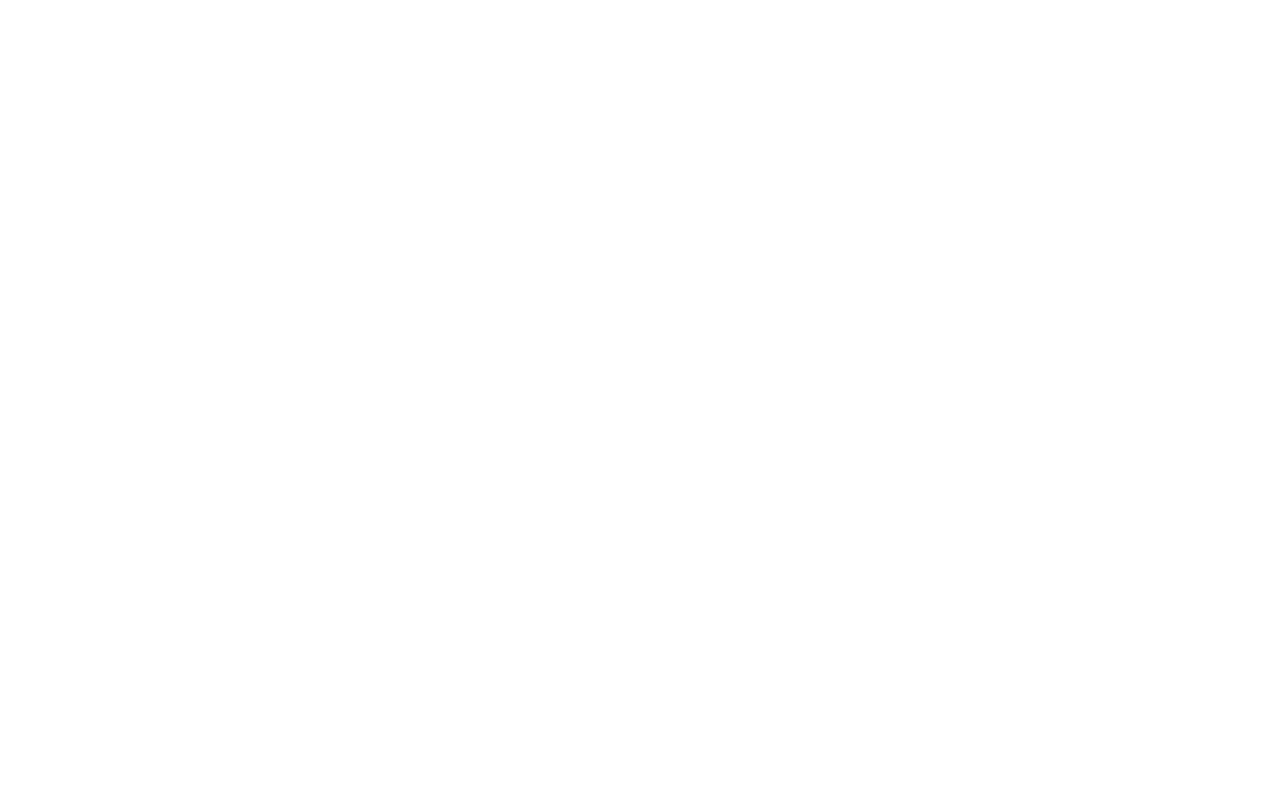
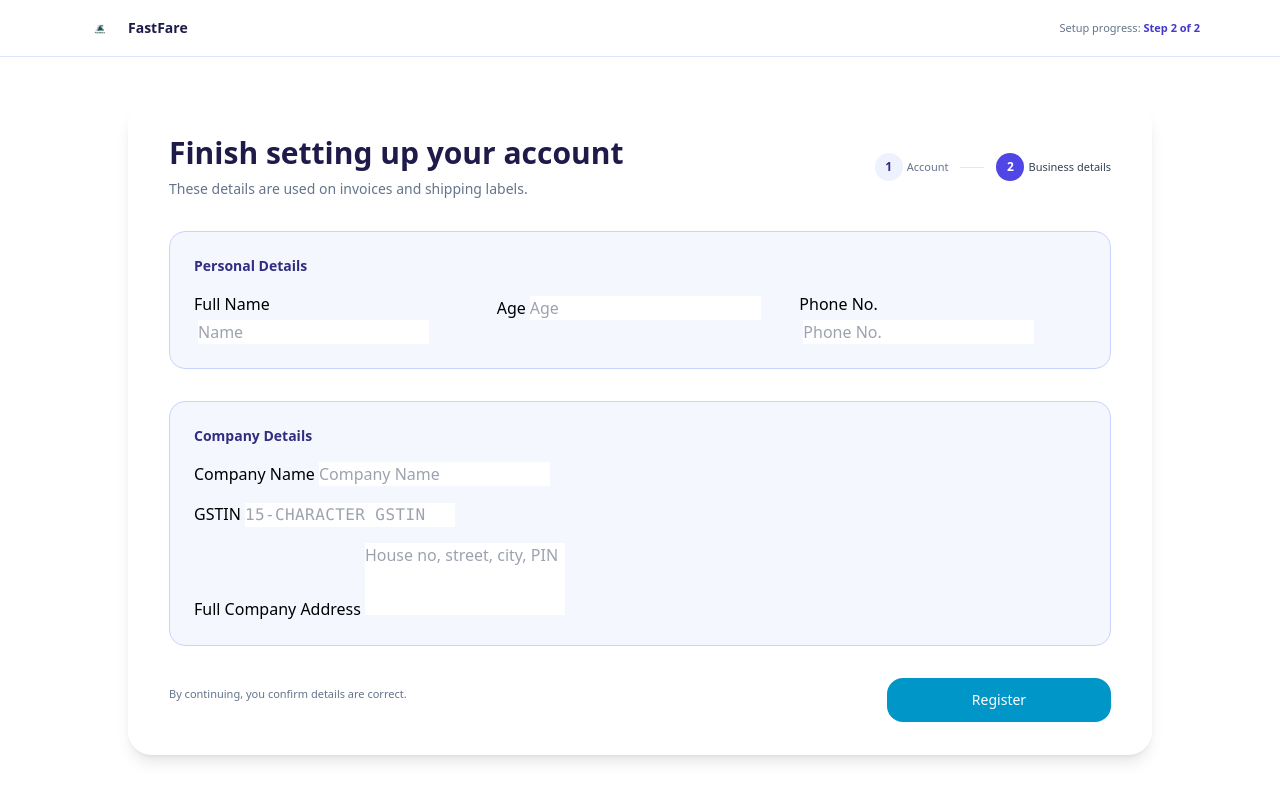
Before and after one commit to fastfaretech/FastFare, a React (Vite) app: page /userdetails in a window 1280 px wide. Before the commit this address had no page. Built offline with nearby package versions, Linux system fonts and the light colour scheme.

Commit message:
userdetails.tsx

```diff
--- a/src/App.tsx
+++ b/src/App.tsx
@@ -11,6 +11,7 @@
 import PartnersList from "./pages/PartnersList";
 import Register from "./pages/Register";
 import ShipmentsList from "./pages/ShipmentsList";
+import UserDetails from "./pages/UserDetails";
 
 function App() {
   return (
@@ -28,6 +29,7 @@
         <Route path="/admin/partners" element={<PartnersList />} />
         <Route path="/register" element={<Register />}></Route>
         <Route path="/admin/shipments" element={<ShipmentsList />} />
+        <Route path="/userdetails" element={<UserDetails/>}></Route>
         {/* Add your dashboard pages here */}
 
       </Routes>
--- a/src/index.css
+++ b/src/index.css
@@ -4,7 +4,7 @@
 
 @layer components {
     .btn-premium {
-      @apply inline-flex items-center justify-center bg-[#0096c7] rounded-3xl text-white px-5 py-3 hover:bg-[#023e8a] transition-colors duration-300;
+      @apply inline-flex items-center justify-center bg-[#0096c7] rounded-2xl text-white px-5 py-3 hover:bg-[#023e8a] hover:scale-105 transition-all duration-300;
     }
 
     .glass-card {
--- /dev/null
+++ b/src/pages/UserDetails.tsx
@@ -0,0 +1,192 @@
+import React from "react";
+import { motion } from "framer-motion";
+import { useForm, type SubmitHandler } from "react-hook-form";
+import { zodResolver } from "@hookform/resolvers/zod";
+import * as z from "zod";
+import logo from "../assets/logo.png";
+
+const backend = import.meta.env.VITE_BACKEND_URL;
+
+// Define Zod schema
+const schema = z.object({
+  name: z.string().min(2, "Name must be at least 2 characters"),
+  age: z.string().min(1, "Age is required"),
+  dob: z.string().optional(),
+  companyName: z.string().min(2, "Company name must be at least 2 characters"),
+  gstin: z
+    .string()
+    .length(15, "GSTIN must be exactly 15 characters")
+    .optional()
+    .or(z.literal("")),
+  address: z.string().min(10, "Address must be at least 10 characters"),
+  phone: z.string().min(10, "Phone number must be at least 10 digits"),
+});
+
+// Infer TypeScript type from Zod schema
+type FormData = z.infer<typeof schema>;
+
+export default function UserDetails() {
+  const { register, handleSubmit } = useForm<FormData>({
+    resolver: zodResolver(schema),
+  });
+
+  const onSubmit: SubmitHandler<FormData> = async (formValues) => {
+    try {
+      const token = localStorage.getItem("ff_token");
+      if (!token) {
+        window.location.href = "/login";
+        return;
+      }
+
+      const payload = {
+        name: formValues.name,
+        age: formValues.age,
+        dob: formValues.dob || null,
+        companyName: formValues.companyName,
+        gstin: formValues.gstin || "",
+        address: formValues.address,
+        phone: formValues.phone,
+      };
+
+      const res = await fetch(`${backend}/api/v1/user/update`, {
+        method: "PATCH",
+        headers: {
+          "Content-Type": "application/json",
+          Authorization: `Bearer ${token}`,
+        },
+        body: JSON.stringify(payload),
+      });
+
+      if (res.status === 401) {
+        localStorage.removeItem("ff_token");
+        window.location.href = "/login";
+        return;
+      }
+
+      if (!res.ok) {
+        const err = await res.json().catch(() => ({}));
+        throw new Error(err.message || "Failed to update details");
+      }
+
+      window.location.href = "/dashboard/user";
+    } catch (err) {
+      alert((err as Error).message || "Error submitting details.");
+    }
+  };
+
+  return (
+    <div className="min-h-screen flex flex-col">
+      <header className="w-full border-b border-brand-200/60 bg-white/70 backdrop-blur sticky top-0 z-10">
+        <div className="max-w-6xl mx-auto px-4 py-3 flex items-center justify-between">
+          <div className="flex items-center gap-2">
+            <img src={logo} alt="FastFare" width={40} height={40} className="object-contain h-8 rounded-lg" />
+            <div className="flex flex-col leading-tight">
+              <span className="text-sm font-semibold text-brand-900">FastFare</span>
+            </div>
+          </div>
+          <span className="text-[11px] font-medium text-slate-500">
+            Setup progress:{" "}
+            <span className="text-brand-700 font-semibold">Step 2 of 2</span>
+          </span>
+        </div>
+      </header>
+
+      <main className="flex-1 flex items-center justify-center px-4 py-10">
+        <motion.div
+          initial={{ opacity: 0, y: 24 }}
+          animate={{ opacity: 1, y: 0 }}
+          transition={{ duration: 0.5 }}
+          className="w-full max-w-5xl"
+        >
+          <div className="glass-card px-10 py-8">
+            <div className="flex flex-col md:flex-row md:items-center md:justify-between gap-4 mb-8">
+              <div>
+                <h1 className="text-2xl md:text-3xl font-semibold text-brand-900">
+                  Finish setting up your account
+                </h1>
+                <p className="text-xs md:text-sm text-slate-500 mt-2 max-w-xl">
+                  These details are used on invoices and shipping labels.
+                </p>
+              </div>
+              <div className="flex items-center gap-3">
+                <div className="flex items-center gap-1">
+                  <span className="h-7 w-7 rounded-full bg-brand-100 flex items-center justify-center text-xs font-semibold text-brand-800">
+                    1
+                  </span>
+                  <span className="text-[11px] text-slate-500">Account</span>
+                </div>
+                <div className="h-px w-6 bg-slate-200" />
+                <div className="flex items-center gap-1">
+                  <span className="h-7 w-7 rounded-full bg-brand-600 text-white flex items-center justify-center text-xs font-semibold">
+                    2
+                  </span>
+                  <span className="text-[11px] text-slate-700">Business details</span>
+                </div>
+              </div>
+            </div>
+
+            <form onSubmit={handleSubmit(onSubmit)} className="space-y-8">
+              <section className="bg-brand-100/60 rounded-2xl p-6 border border-brand-200">
+                <h2 className="text-sm font-semibold text-brand-800 mb-4">Personal Details</h2>
+                <div className="grid md:grid-cols-3 gap-4">
+                  <div className="space-y-1">
+                    <label className="auth-label">Full Name</label>
+                    <input {...register("name")} placeholder="Name" className="input-premium ml-1" />
+                  </div>
+                  <div className="space-y-1">
+                    <label className="auth-label">Age</label>
+                    <input {...register("age")} placeholder="Age" className="input-premium ml-1" />
+                  </div>
+                  <div className="space-y-1">
+                    <label className="auth-label">Phone No.</label>
+                    <input {...register("phone")} placeholder="Phone No." className="input-premium ml-1" />
+                  </div>
+                </div>
+              </section>
+
+              <section className="bg-brand-100/60 rounded-2xl p-6 border border-brand-200">
+                <h2 className="text-sm font-semibold text-brand-800 mb-4">Company Details</h2>
+                <div className="space-y-4">
+                  <div>
+                    <label className="auth-label">Company Name</label>
+                    <input
+                      {...register("companyName")}
+                      placeholder="Company Name"
+                      className="input-premium ml-1"
+                    />
+                  </div>
+                  <div>
+                    <label className="auth-label">GSTIN</label>
+                    <input
+                      {...register("gstin")}
+                      placeholder="15-character GSTIN"
+                      className="input-premium uppercase font-mono tracking-wide ml-1"
+                    />
+                  </div>
+                  <div>
+                    <label className="auth-label">Full Company Address</label>
+                    <textarea
+                      {...register("address")}
+                      rows={3}
+                      className="input-premium resize-none ml-1"
+                      placeholder="House no, street, city, PIN"
+                    />
+                  </div>
+                </div>
+              </section>
+
+              <div className="flex flex-col md:flex-row justify-between gap-3">
+                <p className="text-[11px] text-slate-500 md:mt-2">
+                  By continuing, you confirm details are correct.
+                </p>
+                <button type="submit" className="btn-premium text-sm md:w-56">
+                  Register
+                </button>
+              </div>
+            </form>
+          </div>
+        </motion.div>
+      </main>
+    </div>
+  );
+}
```
